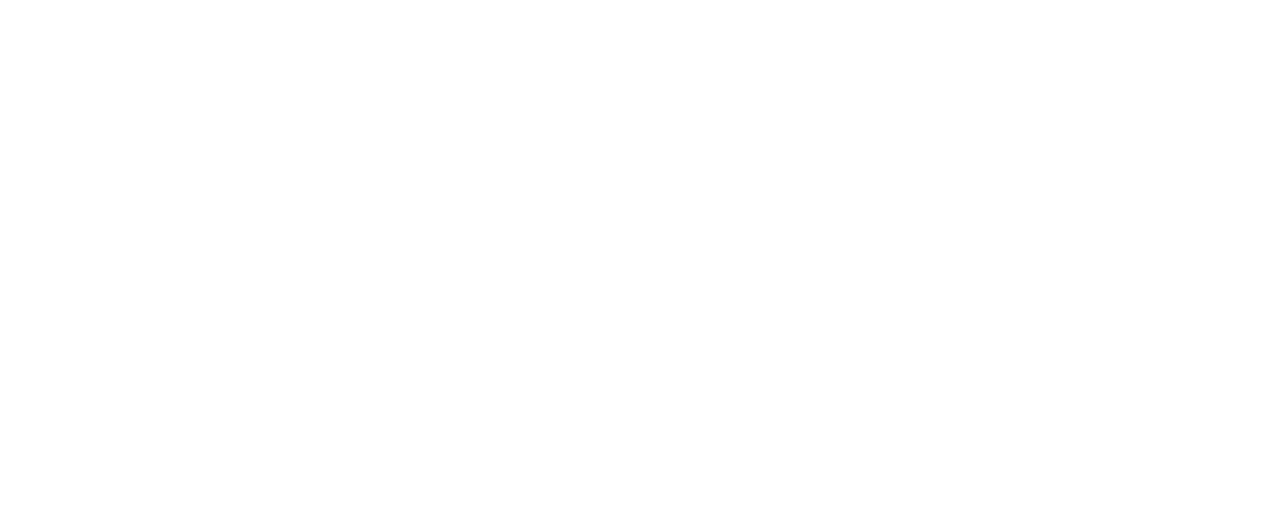
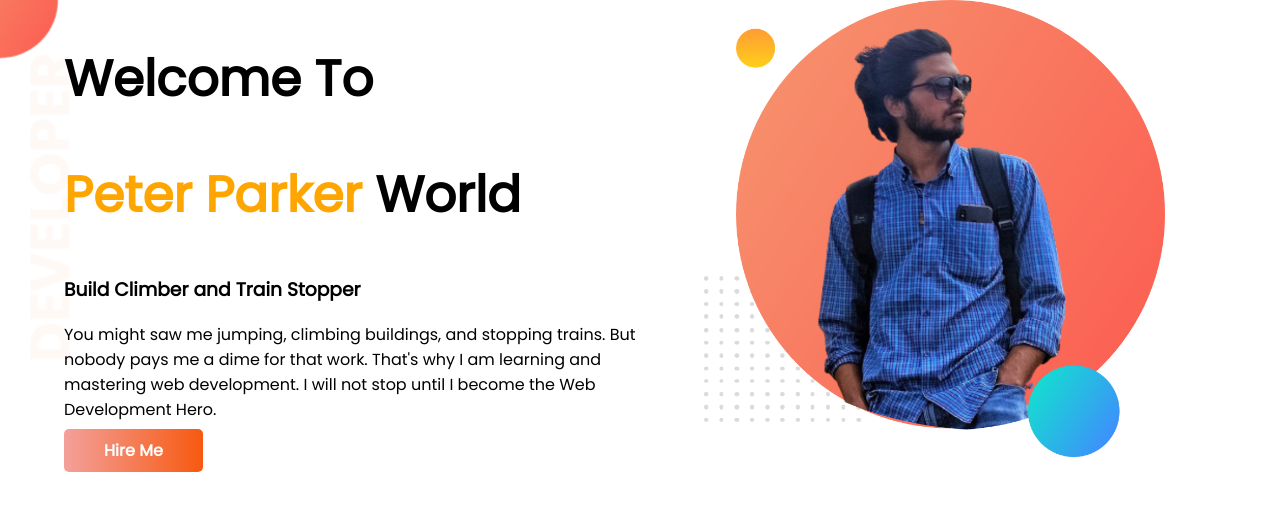
Before and after one commit to AqibTarif/developer-portfolio, a plain HTML site: page index.html in a window 1280 px wide. Drawn offline with Linux system fonts and the light colour scheme.

Commit message:
banner uploaded

```diff
--- a/index.html
+++ b/index.html
@@ -1,13 +1,35 @@
 <!DOCTYPE html>
 <html lang="en">
+
 <head>
     <meta charset="UTF-8">
     <meta http-equiv="X-UA-Compatible" content="IE=edge">
     <meta name="viewport" content="width=device-width, initial-scale=1.0">
     <title>Tarif's Portfolio </title>
+    <link rel="preconnect" href="https://fonts.googleapis.com">
+    <link rel="preconnect" href="https://fonts.gstatic.com" crossorigin>
+    <link href="https://fonts.googleapis.com/css2?family=Poppins&display=swap" rel="stylesheet">
     <link rel="stylesheet" href="style.css">
 </head>
+
 <body>
+    <section class="top-banner">
+        <div class="half-width">
+            <h1>Welcome To</h1>
+            <h1><span class="orange-color"> Peter Parker </span>World</h1>
+            <h3>Build Climber and Train Stopper</h3>
+            <p>You might saw me jumping, climbing buildings, and stopping trains. But nobody pays me a dime for that
+                work.
+                That's why I am learning and mastering web development. I will not stop until I become the Web
+                Development
+                Hero.</p>
+            <a class="hire-button" target="blank" href="https://www.facebook.com/aqib.tarif">Hire Me</a>
+        </div>
+        <div class="half-width">
+            <img src="images/Tarif.png" alt="Picture of Tarif bro">
+        </div>
+    </section>
 
 </body>
+
 </html>
--- a/style.css
+++ b/style.css
@@ -0,0 +1,36 @@
+body {
+    font-family: 'Poppins', sans-serif;
+    margin: 0;
+}
+
+h1 {
+    font-size: 50px;
+}
+
+.orange-color {
+    color: orange;
+}
+
+section {
+    display:flex;
+}
+.half-width {
+    width: 50%;
+    padding-left: 5%;
+}
+.half-width img {
+    width: 80%;
+}
+
+.hire-button {
+    background-image: linear-gradient( to left, rgb(247, 89, 16), rgba(241, 143, 136, 0.849));
+    padding: 10px 40px;
+    color: #fff;
+    text-decoration: none;
+    font-weight: 700;
+    border-radius: 5px;
+}
+.top-banner {
+    background-image: url(images/top-banner.png);
+    background-repeat: no-repeat;
+}
```
Also changed, not shown: images/Tarif.png (added), images/dream-bg.png (added), images/exp-bg.png (added), images/jhankar.png (added), images/jhankar2.png (added), images/my-bg.png (added), images/my-bg2.png (added), images/pp-removebg-preview.png (added), images/top-banner.png (added), 9 other files.
